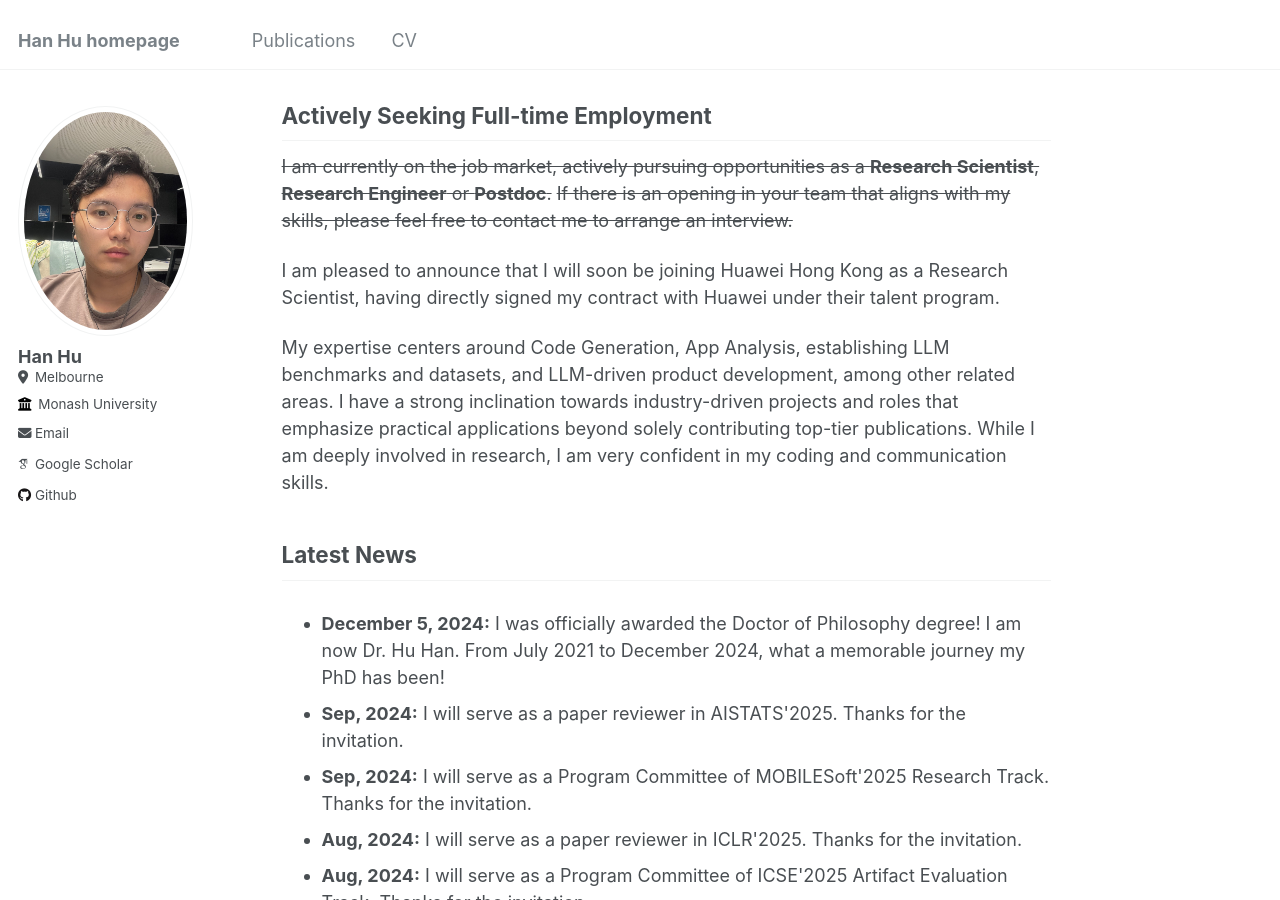
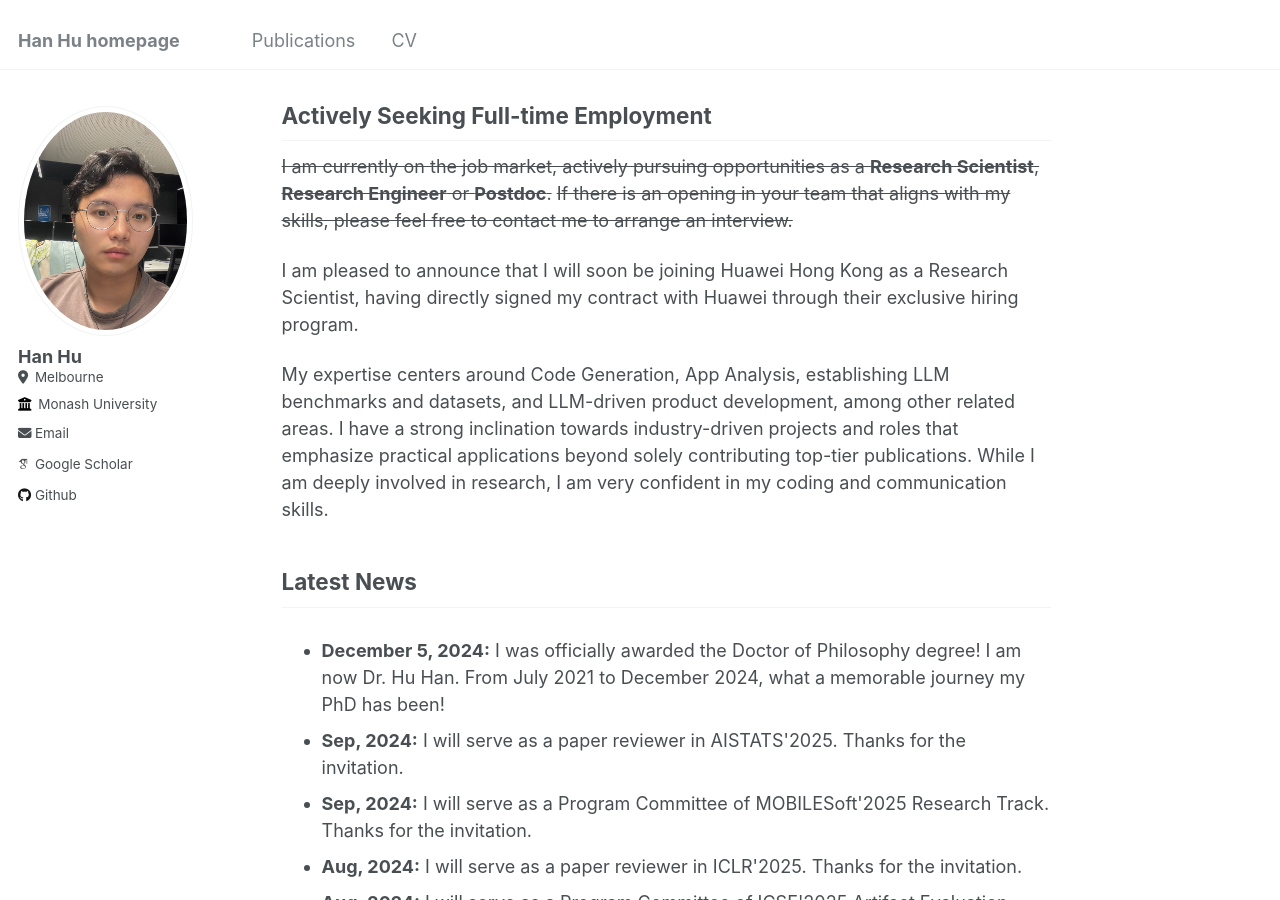
Before and after one commit to huhanGitHub/huhanGitHub.github.io, a Jekyll site: the page built from _pages/about.md, in a window 1280 px wide and 900 px high, scrolled down 777 px. Built offline with Jekyll 4.4.1, drawn with Linux system fonts in a browser that asks for light colours; some web fonts are replaced.

Commit message:
Update about.md

```diff
--- a/_pages/about.md
+++ b/_pages/about.md
@@ -32,7 +32,7 @@ If you are interested in collaborating on a project or paper with me, please fee
 ~~I am currently on the job market, actively pursuing opportunities as a **Research Scientist**, **Research Engineer** or **Postdoc**.~~
 ~~If there is an opening in your team that aligns with my skills, please feel free to contact me to arrange an interview.~~
 
-I am pleased to announce that I will soon be joining Huawei Hong Kong as a Research Scientist, having directly signed my contract with Huawei under their talent program.
+I am pleased to announce that I will soon be joining Huawei Hong Kong as a Research Scientist, having directly signed my contract with Huawei through their exclusive hiring program.
 
 My expertise centers around Code Generation, App Analysis, establishing LLM benchmarks and datasets, and LLM-driven product development, among other related areas.
 I have a strong inclination towards industry-driven projects and roles that emphasize practical applications beyond solely contributing top-tier publications. While I am deeply involved in research, I am very confident in my coding and communication skills.
```
